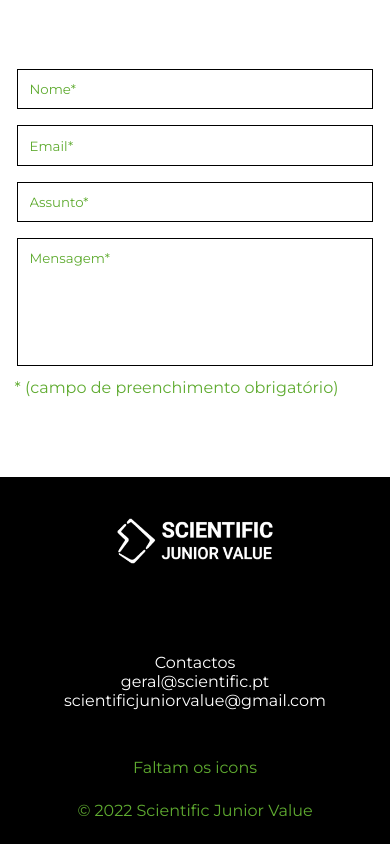
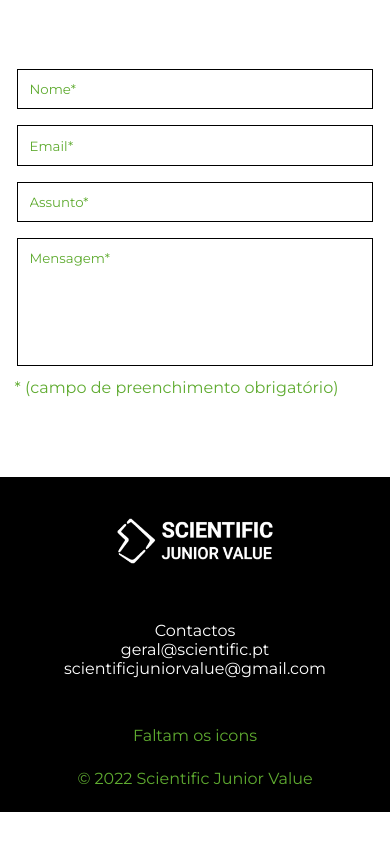
Before and after one commit to Scientific-Junior-Value/website, a React (Create React App) app: page /sign-up in a window 390 px wide. Shown: the part 863-1707 px from the top of the page. After the commit the page ends 1675 px from the top, so only its background shows below. Built offline with nearby package versions, Linux system fonts and the light colour scheme.

Commit message:
fix contacts footer on mobile

```diff
--- a/src/Components/Footer/DarkFooter/DarkFooter.css
+++ b/src/Components/Footer/DarkFooter/DarkFooter.css
@@ -47,10 +47,13 @@
 
 @media screen and (max-width: 960px) {
     .dark-footer-wrapper {
-        gap: 3rem;
         height: auto;
         flex-direction: column;
         justify-content: center;
         align-items: center;
     }
+
+    .contacts-list {
+        margin: 1rem 0 3rem 0;
+    }
 }
```
